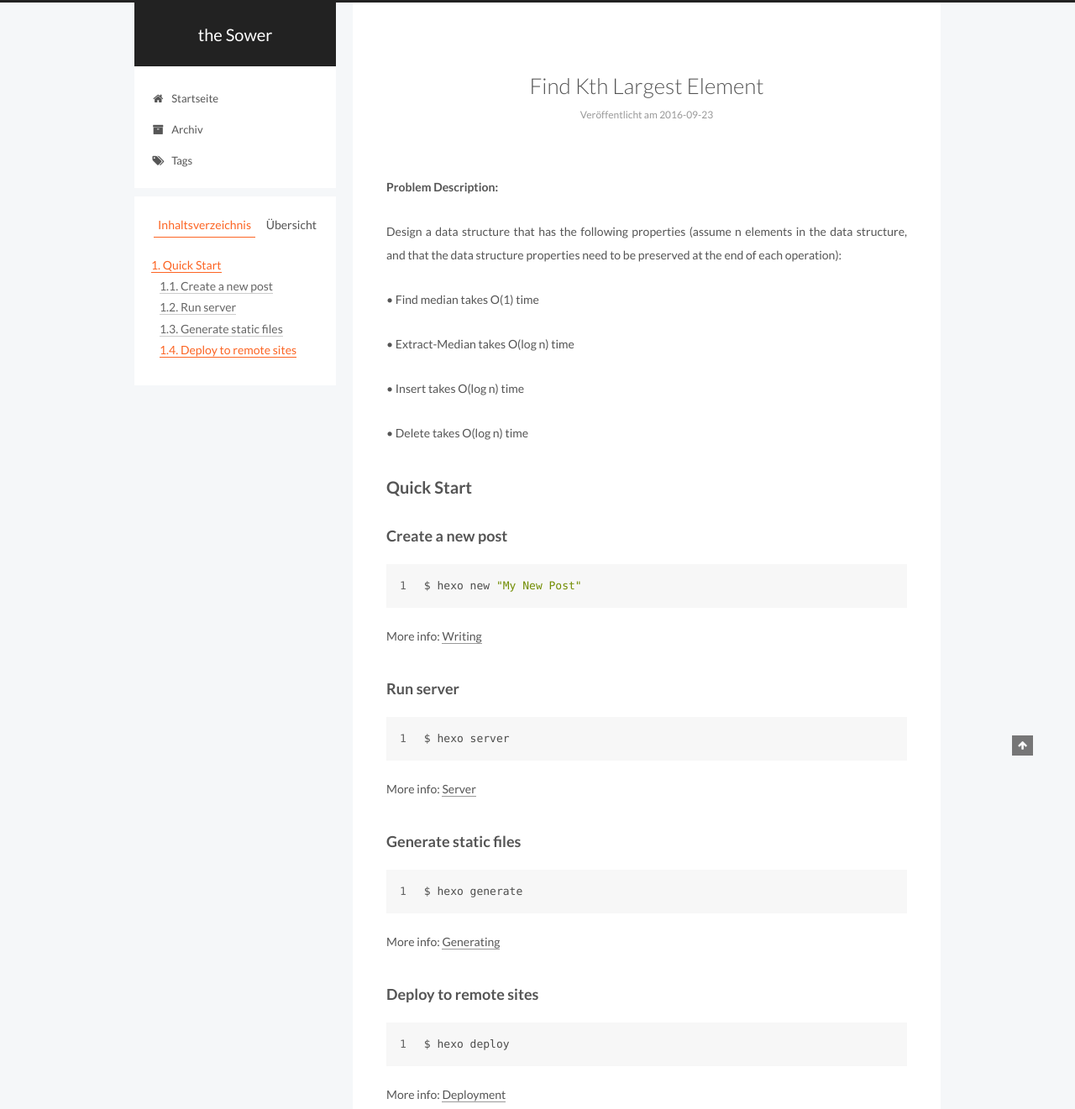
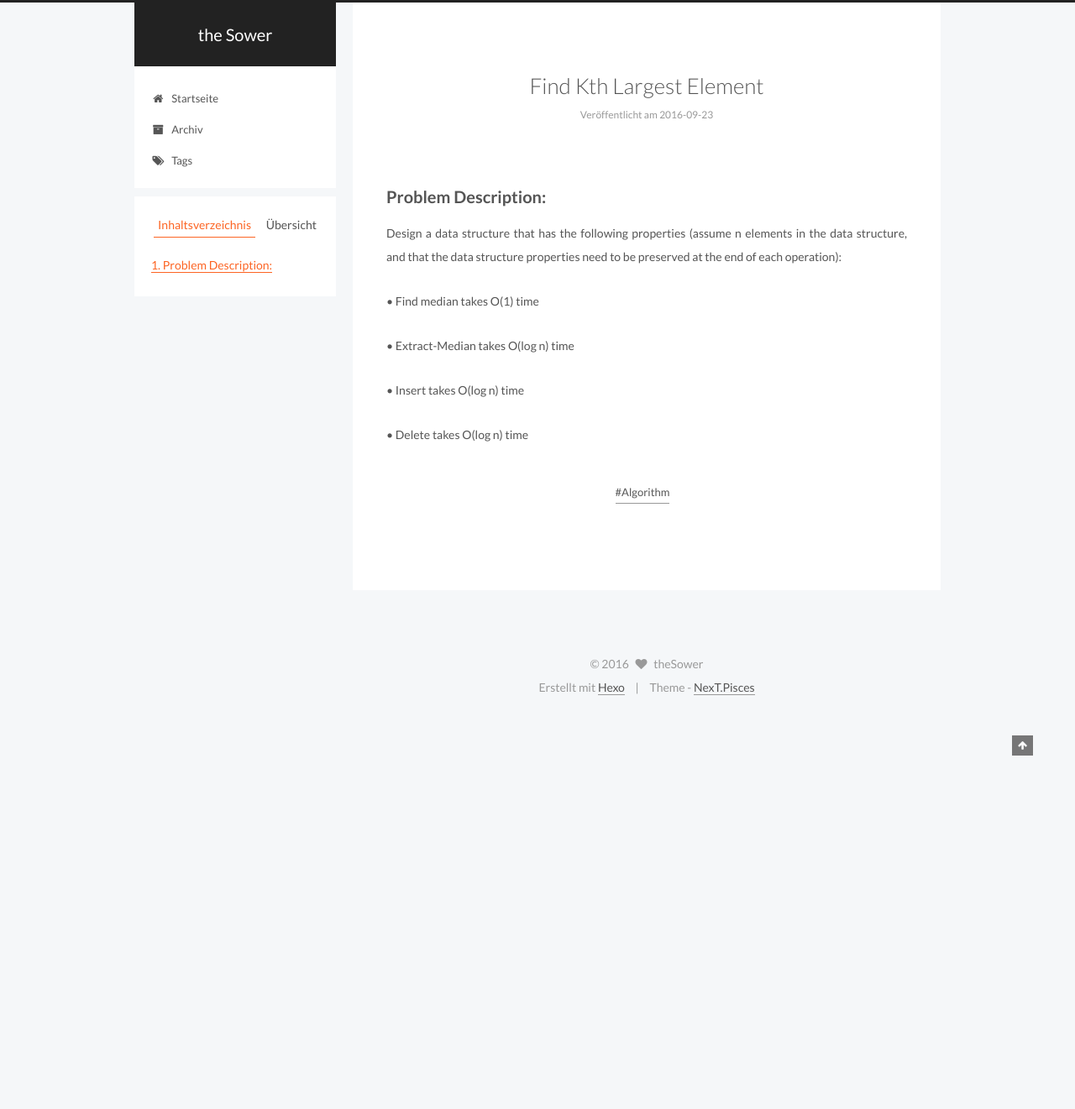
Before and after one commit to theSower/theSower.github.io, a plain HTML site: page 2016/09/23/k-max-ele/index.html in a window 1280 px wide. Shown: the top 1321 px of the page at 84% size. After the commit the page ends 853 px from the top, so only its background shows below. Drawn offline with Linux system fonts and the light colour scheme.

Commit message:
Site updated: 2016-09-23 20:09:00

```diff
--- a/2016/09/23/k-max-ele/index.html
+++ b/2016/09/23/k-max-ele/index.html
@@ -84,19 +84,16 @@
 
 
 
-<meta name="description" content="Problem Description:
-Design a data structure that has the following properties (assume n elements in the data structure, and that the data structure properties need to be preserved at the end of each">
+<meta name="description" content="Problem Description:Design a data structure that has the following properties (assume n elements in the data structure, and that the data structure properties need to be preserved at the end of each o">
 <meta property="og:type" content="article">
 <meta property="og:title" content="Find Kth Largest Element">
 <meta property="og:url" content="http://yoursite.com/2016/09/23/k-max-ele/index.html">
 <meta property="og:site_name" content="the Sower">
-<meta property="og:description" content="Problem Description:
-Design a data structure that has the following properties (assume n elements in the data structure, and that the data structure properties need to be preserved at the end of each">
-<meta property="og:updated_time" content="2016-09-24T03:05:03.000Z">
+<meta property="og:description" content="Problem Description:Design a data structure that has the following properties (assume n elements in the data structure, and that the data structure properties need to be preserved at the end of each o">
+<meta property="og:updated_time" content="2016-09-24T03:08:46.000Z">
 <meta name="twitter:card" content="summary">
 <meta name="twitter:title" content="Find Kth Largest Element">
-<meta name="twitter:description" content="Problem Description:
-Design a data structure that has the following properties (assume n elements in the data structure, and that the data structure properties need to be preserved at the end of each">
+<meta name="twitter:description" content="Problem Description:Design a data structure that has the following properties (assume n elements in the data structure, and that the data structure properties need to be preserved at the end of each o">
 
 
 
@@ -279,20 +276,11 @@ Design a data structure that has the following properties (assume n elements in
 
 
 
-        <p><strong>Problem Description:</strong></p>
-<p>Design a data structure that has the following properties (assume n elements in the data structure, and that the data structure properties need to be preserved at the end of each operation):</p>
+        <h2 id="Problem-Description"><a href="#Problem-Description" class="headerlink" title="Problem Description:"></a>Problem Description:</h2><p>Design a data structure that has the following properties (assume n elements in the data structure, and that the data structure properties need to be preserved at the end of each operation):</p>
 <p>• Find median takes O(1) time</p>
 <p>• Extract-Median takes O(log n) time</p>
 <p>• Insert takes O(log n) time</p>
 <p>• Delete takes O(log n) time</p>
-<h2 id="Quick-Start"><a href="#Quick-Start" class="headerlink" title="Quick Start"></a>Quick Start</h2><h3 id="Create-a-new-post"><a href="#Create-a-new-post" class="headerlink" title="Create a new post"></a>Create a new post</h3><figure class="highlight bash"><table><tr><td class="gutter"><pre><div class="line">1</div></pre></td><td class="code"><pre><div class="line">$ hexo new <span class="string">"My New Post"</span></div></pre></td></tr></table></figure>
-<p>More info: <a href="https://hexo.io/docs/writing.html" target="_blank" rel="external">Writing</a></p>
-<h3 id="Run-server"><a href="#Run-server" class="headerlink" title="Run server"></a>Run server</h3><figure class="highlight bash"><table><tr><td class="gutter"><pre><div class="line">1</div></pre></td><td class="code"><pre><div class="line">$ hexo server</div></pre></td></tr></table></figure>
-<p>More info: <a href="https://hexo.io/docs/server.html" target="_blank" rel="external">Server</a></p>
-<h3 id="Generate-static-files"><a href="#Generate-static-files" class="headerlink" title="Generate static files"></a>Generate static files</h3><figure class="highlight bash"><table><tr><td class="gutter"><pre><div class="line">1</div></pre></td><td class="code"><pre><div class="line">$ hexo generate</div></pre></td></tr></table></figure>
-<p>More info: <a href="https://hexo.io/docs/generating.html" target="_blank" rel="external">Generating</a></p>
-<h3 id="Deploy-to-remote-sites"><a href="#Deploy-to-remote-sites" class="headerlink" title="Deploy to remote sites"></a>Deploy to remote sites</h3><figure class="highlight bash"><table><tr><td class="gutter"><pre><div class="line">1</div></pre></td><td class="code"><pre><div class="line">$ hexo deploy</div></pre></td></tr></table></figure>
-<p>More info: <a href="https://hexo.io/docs/deployment.html" target="_blank" rel="external">Deployment</a></p>
 
 
     </div>
@@ -423,7 +411,7 @@ Design a data structure that has the following properties (assume n elements in
 
 
 
-              <div class="post-toc-content"><ol class="nav"><li class="nav-item nav-level-2"><a class="nav-link" href="#Quick-Start"><span class="nav-number">1.</span> <span class="nav-text">Quick Start</span></a><ol class="nav-child"><li class="nav-item nav-level-3"><a class="nav-link" href="#Create-a-new-post"><span class="nav-number">1.1.</span> <span class="nav-text">Create a new post</span></a></li><li class="nav-item nav-level-3"><a class="nav-link" href="#Run-server"><span class="nav-number">1.2.</span> <span class="nav-text">Run server</span></a></li><li class="nav-item nav-level-3"><a class="nav-link" href="#Generate-static-files"><span class="nav-number">1.3.</span> <span class="nav-text">Generate static files</span></a></li><li class="nav-item nav-level-3"><a class="nav-link" href="#Deploy-to-remote-sites"><span class="nav-number">1.4.</span> <span class="nav-text">Deploy to remote sites</span></a></li></ol></li></ol></div>
+              <div class="post-toc-content"><ol class="nav"><li class="nav-item nav-level-2"><a class="nav-link" href="#Problem-Description"><span class="nav-number">1.</span> <span class="nav-text">Problem Description:</span></a></li></ol></div>
 
           </div>
         </section>
--- a/css/main.css
+++ b/css/main.css
@@ -1549,7 +1549,7 @@ pre .javascript .function {
   width: 4px;
   height: 4px;
   border-radius: 50%;
-  background: #c7ffff;
+  background: #04e34e;
 }
 .links-of-blogroll {
   font-size: 13px;
```
Also changed, not shown: index.html (+1 -10 lines).
